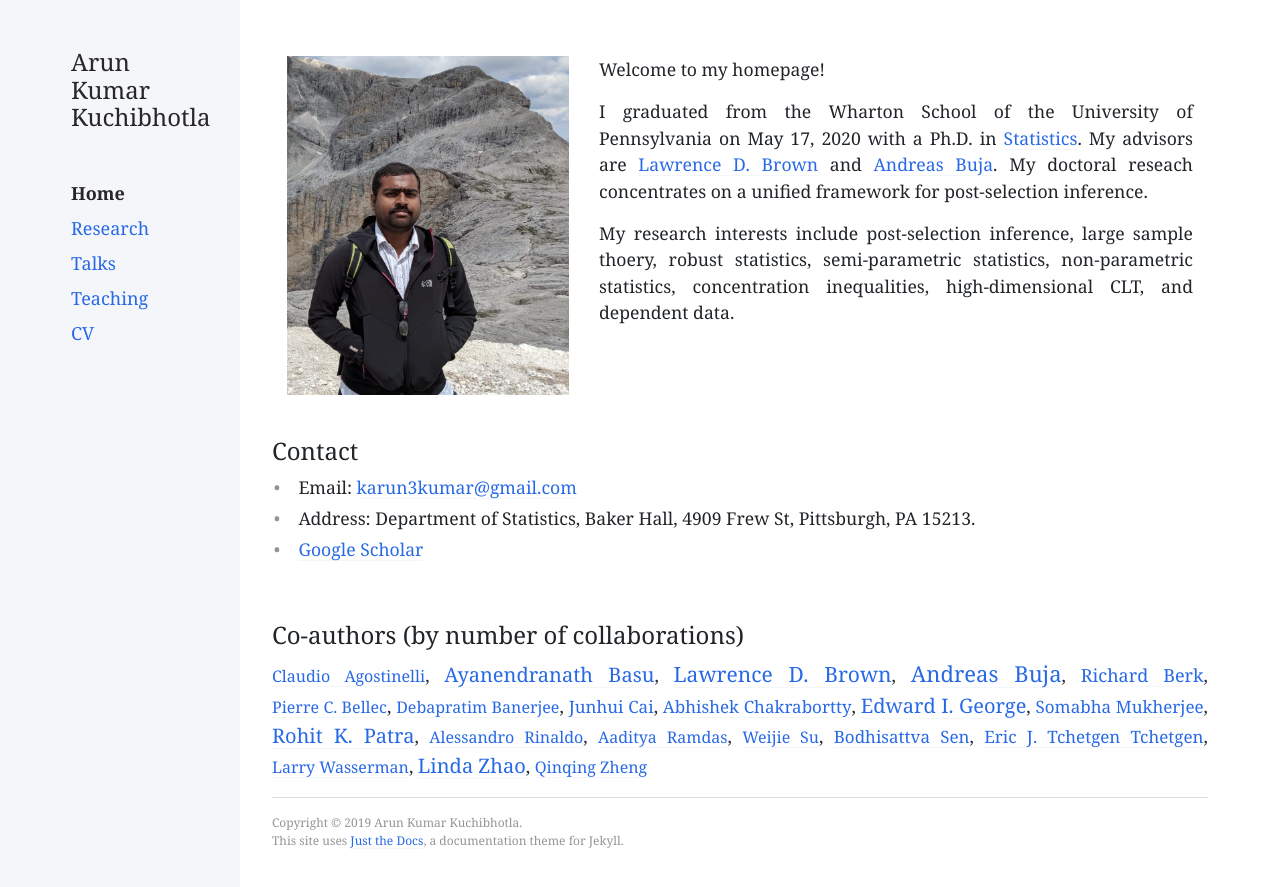
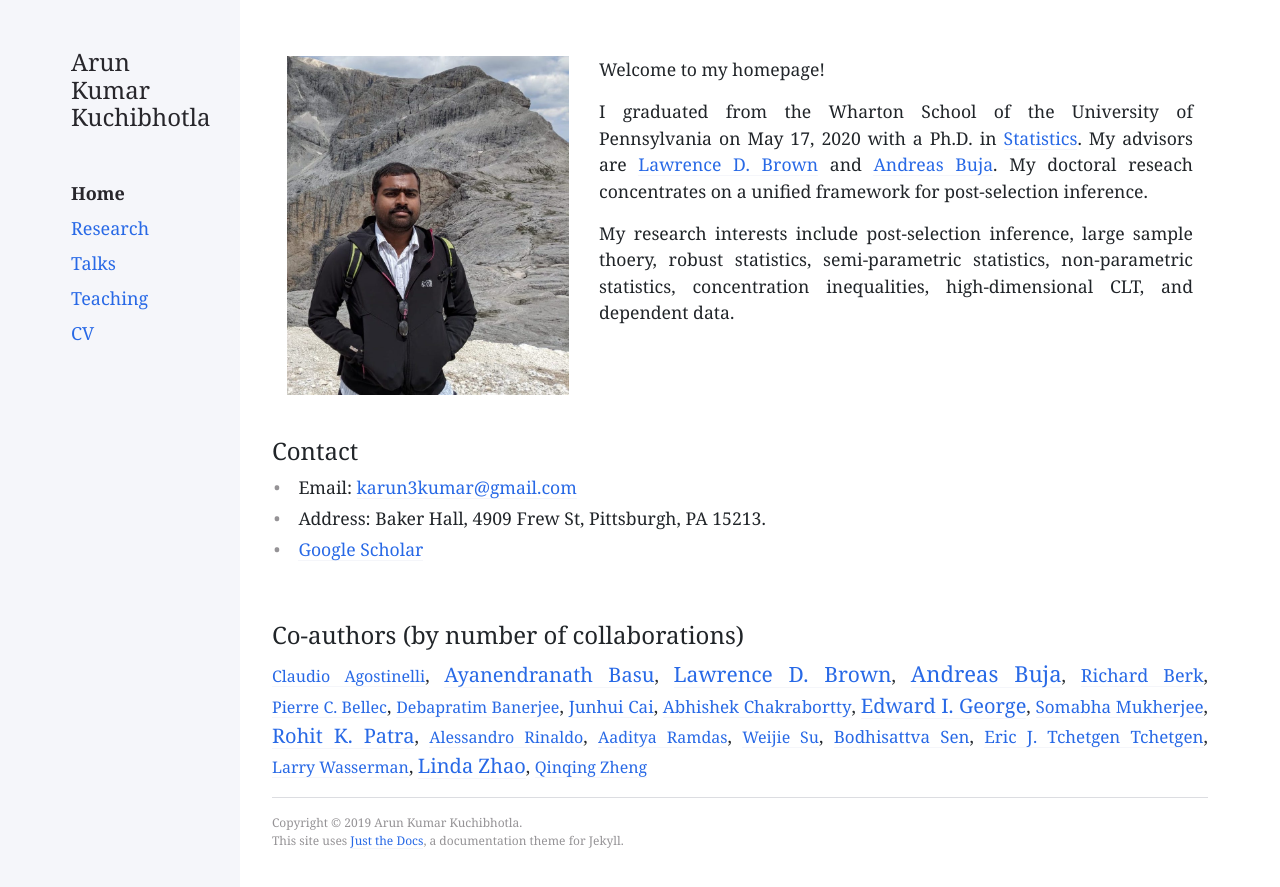
Before and after one commit to Arun-Kuchibhotla/Arun-Kuchibhotla.github.io, a Jekyll site: the page built from index.md, in a window 1280 px wide. Shown: the top 887 px of the page. Built offline with Jekyll 4.4.1, drawn with Linux system fonts in a browser that asks for light colours; nearby versions of some CDN libraries.

Commit message:
Update index.md

```diff
--- a/index.md
+++ b/index.md
@@ -56,7 +56,7 @@ permalink: /
 ## Contact
 
 - Email: [karun3kumar@gmail.com](karun3kumar@gmail.com)
-- Address: Department of Statistics, Baker Hall, 4909 Frew St, Pittsburgh, PA 15213.
+- Address: Baker Hall, 4909 Frew St, Pittsburgh, PA 15213.
 - [Google Scholar](https://scholar.google.com.hk/citations?user=k2uOCu0AAAAJ&hl=en&oi=ao)
 
 <br>
```
